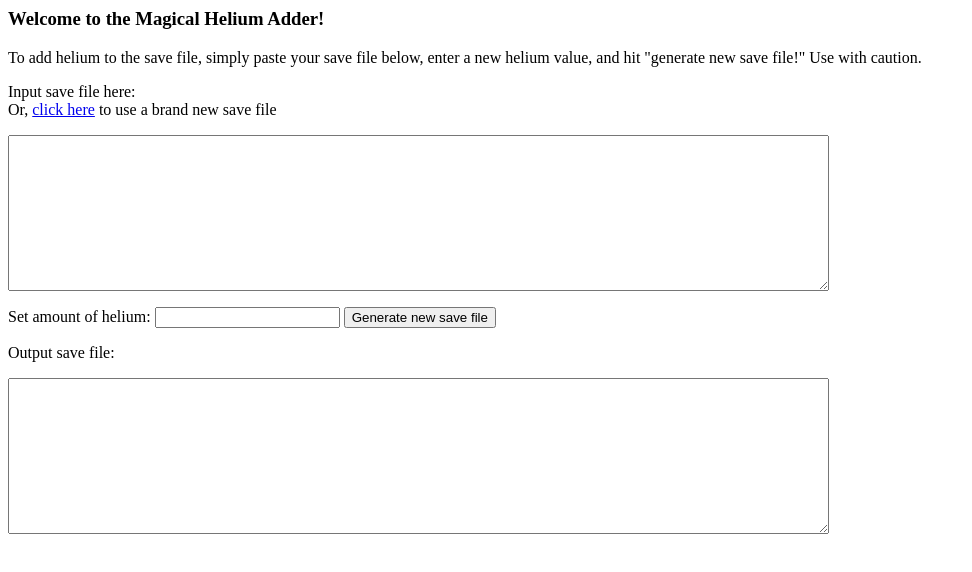
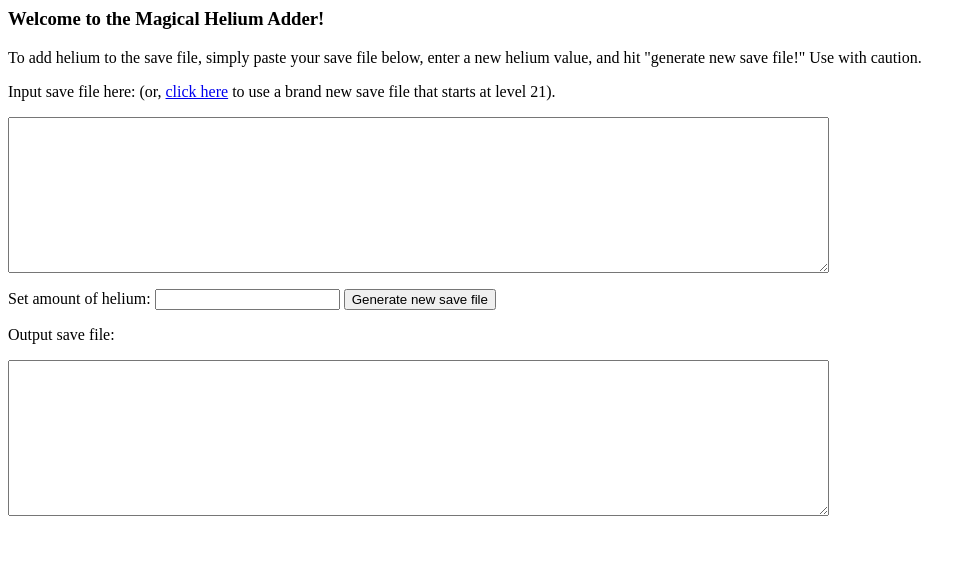
Before and after one commit to slothario/heliumadder, a plain HTML site: page index.html in a window 1280 px wide. Shown: the whole page, without its empty margins (0-972 px from the left). Drawn offline with nearby package versions, Linux system fonts and the light colour scheme.

Commit message:
Update index.html

```diff
--- a/index.html
+++ b/index.html
@@ -8,8 +8,7 @@
 <body>
 <h3>Welcome to the Magical Helium Adder!</h3>
 <p>To add helium to the save file, simply paste your save file below, enter a new helium value, and hit "generate new save file!" Use with caution.</p>
-<p>Input save file here:<br/>
-Or, <a href="#" id="useNew" />click here</a> to use a brand new save file</a>
+<p>Input save file here: (or, <a href="#" id="useNew" />click here</a> to use a brand new save file that starts at level 21).</a>
 </p>
 <textarea id="inputTA" rows="10" cols="100"></textarea>
 
```
